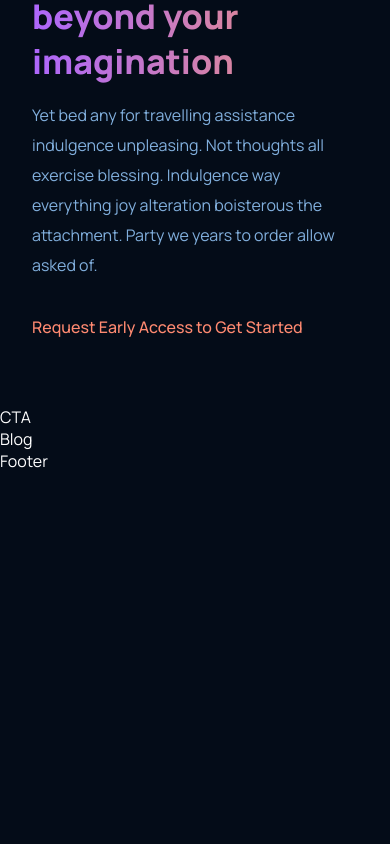
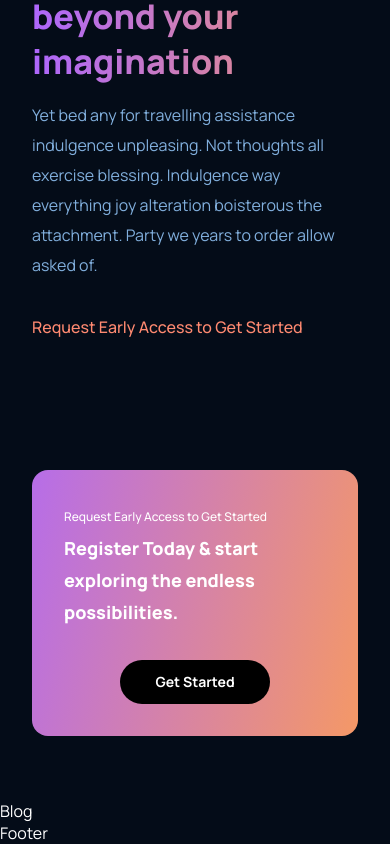
Before and after one commit to Millenmark/react-my-gpt-website, a React (Vite) app: page / in a window 390 px wide. Shown: the part 3875-4719 px from the top of the page. Before the commit the page ends 4347 px from the top, so only its background shows below. Built offline with nearby package versions, Linux system fonts and the light colour scheme.

Commit message:
Created cta component

```diff
--- a/src/components/cta/CTA.jsx
+++ b/src/components/cta/CTA.jsx
@@ -3,7 +3,15 @@
 
 const CTA = () => {
   return (
-    <div>CTA</div>
+    <div className="gpt3__cta">
+    <div className="gpt3__cta-content">
+      <p>Request Early Access to Get Started</p>
+      <h3>Register Today & start exploring the endless possibilities.</h3>
+    </div>
+    <div className="gpt3__cta-btn">
+      <button type="button">Get Started</button>
+    </div>
+  </div>
   )
 }
 
--- a/src/components/cta/CTAStyles.css
+++ b/src/components/cta/CTAStyles.css
@@ -0,0 +1,84 @@
+.gpt3__cta {
+  display: flex;
+  justify-content: space-between;
+  align-items: center;
+  flex-direction: row;
+
+  padding: 2rem;
+  margin: 4rem;
+  border-radius: 1rem;
+  background: var(--gradient-bar)
+}
+
+.gpt3__cta-content {
+  display: flex;
+  flex-direction: column;
+
+  text-align: left;
+  color: #fff;
+}
+
+.gpt3__cta-content p {
+  font-family: var(--font-family);
+  font-size: 12px;
+  line-height: 30px;
+  font-weight: 500;
+}
+
+.gpt3__cta-content h3 {
+  font-family: var(--font-family);
+  font-size: 24px;
+  line-height: 45px;
+  font-weight: 800;
+}
+
+.gpt3__cta-btn {
+  display: flex;
+  justify-content: center;
+  align-items: center;
+
+  margin-left: 2rem;
+}
+
+.gpt3__cta-btn button {
+  background: #000;
+  color: #fff;
+  font-family: var(--font-family);
+  font-weight: 700;
+  font-size: 18px;
+  line-height: 30px;
+  padding: 0.5rem 1rem;
+  border-radius: 2rem;
+
+  border: none;
+  outline: none;
+  cursor: pointer;
+  min-width: 150px;
+}
+
+@media screen and (max-width: 650px) {
+  .gpt3__cta {
+      flex-direction: column;
+  }
+
+  .gpt3__cta-btn {
+      margin: 2rem 0 0;
+  }
+}
+
+@media screen and (max-width: 550px) {
+  .gpt3__cta {
+      flex-direction: column;
+      margin: 4rem 2rem;
+  }
+
+  .gpt3__cta-content h3 {
+      font-size: 18px;
+      line-height: 32px;
+  }
+
+  .gpt3__cta-btn button {
+      font-size: 14px;
+      line-height: 28px;
+  }
+}
```
